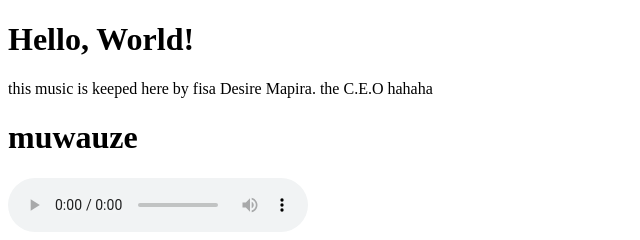
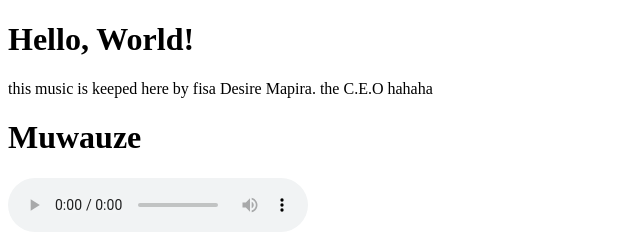
Before and after one commit to dizzar-mw/My-training-2025, a plain HTML site: page index.html in a window 1280 px wide. Shown: the top 240 px of the page, 0-640 px from the left. Drawn offline with Linux system fonts and the light colour scheme.

Commit message:
Update index.html

```diff
--- a/index.html
+++ b/index.html
@@ -11,7 +11,7 @@
   </h1>
   <p>this music is keeped here by fisa Desire Mapira. the C.E.O hahaha</p>
 
-  <h1>muwauze</h1>
+  <h1>Muwauze</h1>
   <audio controls src="muwauze.mp3"></audio>
   <br>
   <h1> mumbi</h1>
```
